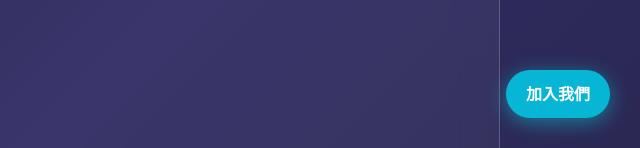
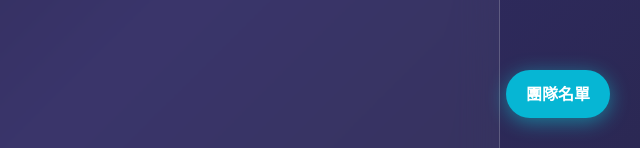
Before and after one commit to Ww1031032/BOT1, a plain HTML site: page index.html in a window 1280 px wide. Shown: the part 652-800 px from the top of the page, 640-1280 px from the left. Drawn offline with nearby package versions, Linux system fonts and the light colour scheme.

Commit message:
Add files via upload

```diff
--- a/index.html
+++ b/index.html
@@ -156,7 +156,7 @@
 </section>
 
 <!-- 右下角浮動按鈕 -->
-<a href="#" id="joinBtn" class="floating-btn">加入我們</a>
+<a href="#" id="joinBtn" class="floating-btn">團隊名單</a>
 
 <footer>
   <p>© 2025 GOW競爭者團隊 | <a href="https://discord.gg/A8X9SJrXew" target="_blank">Discord 連結</a></p>
```
